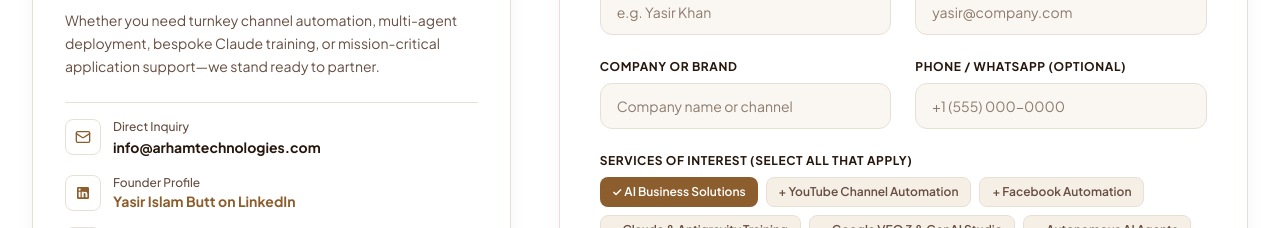
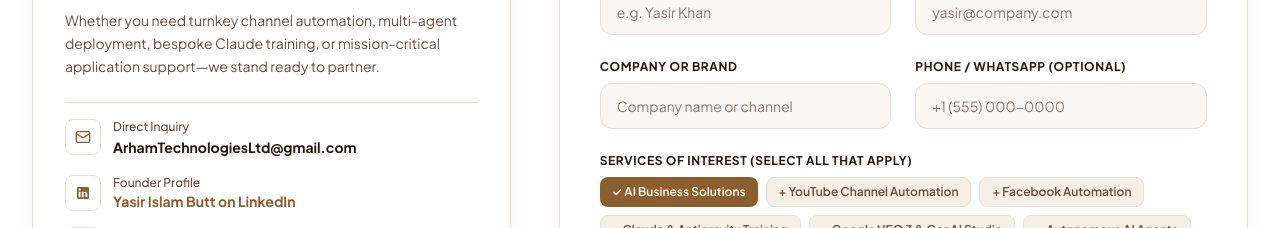
Before and after one commit to Danial1977/arham-technologies, a React (Vite) app: page / in a window 1280 px wide. Shown: the part 7880-8108 px from the top of the page. Built offline with nearby package versions, Linux system fonts and the light colour scheme; the HTML template or start-up script is replaced by a standard one.

Commit message:
Update front page contact email to ArhamTechnologiesLtd@gmail.com in ContactSection and Footer

```diff
--- a/src/components/ContactSection.jsx
+++ b/src/components/ContactSection.jsx
@@ -150,8 +150,8 @@
                   </div>
                   <div>
                     <span className="text-xs text-[#664E40] block font-medium">Direct Inquiry</span>
-                    <a href="mailto:info@arhamtechnologies.com" className="text-sm font-bold text-[#26160C] hover:text-[#8C5E2D] transition-colors">
-                      info@arhamtechnologies.com
+                    <a href="mailto:ArhamTechnologiesLtd@gmail.com" className="text-sm font-bold text-[#26160C] hover:text-[#8C5E2D] transition-colors">
+                      ArhamTechnologiesLtd@gmail.com
                     </a>
                   </div>
                 </div>
--- a/src/components/Footer.jsx
+++ b/src/components/Footer.jsx
@@ -52,7 +52,7 @@
                 <LinkedinIcon className="w-4 h-4 fill-current" />
               </a>
               <a
-                href="mailto:info@arhamtechnologies.com"
+                href="mailto:ArhamTechnologiesLtd@gmail.com"
                 className="w-9 h-9 rounded-lg bg-[#2A1D13] border border-[#3A2910] flex items-center justify-center text-[#D5C4A1] hover:text-white hover:border-[#8C5E2D] shadow-2xs transition-colors"
                 aria-label="Email"
               >
```
Also changed, not shown: 2 other files (tests, documents, lock files or other folders).
